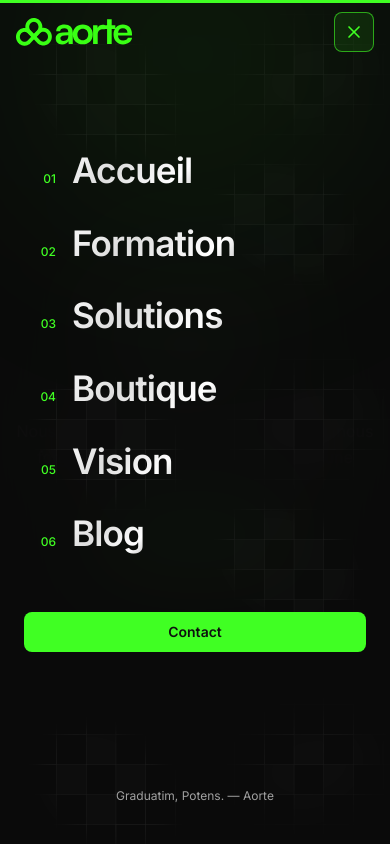
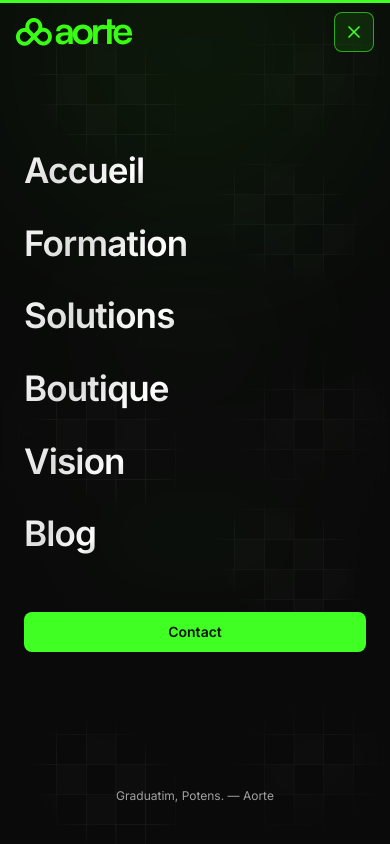
Before and after one commit to bazieebenezer/Aorte-africa, a Next.js app: page / in a window 390 px wide. Both pictures are taken after a click on the button "Ouvrir le menu". Shown: the top 844 px of the page. Built offline with nearby package versions, Linux system fonts and the light colour scheme.

Commit message:
Retrait des numeros des titres Presentation et des liens du menu mobile

```diff
--- a/src/components/navbar.tsx
+++ b/src/components/navbar.tsx
@@ -9,12 +9,12 @@ import { Button } from "@/components/ui/button";
 import { cn } from "@/lib/utils";
 
 const NAV_LINKS = [
-  { label: "Accueil", href: "/#home", index: "01" },
-  { label: "Formation", href: "/#learn", index: "02" },
-  { label: "Solutions", href: "/#solves", index: "03" },
-  { label: "Boutique", href: "/#market", index: "04" },
-  { label: "Vision", href: "/#dream", index: "05" },
-  { label: "Blog", href: "/blog", index: "06" },
+  { label: "Accueil", href: "/#home" },
+  { label: "Formation", href: "/#learn" },
+  { label: "Solutions", href: "/#solves" },
+  { label: "Boutique", href: "/#market" },
+  { label: "Vision", href: "/#dream" },
+  { label: "Blog", href: "/blog" },
 ];
 
 export function Navbar({ onContact }: { onContact: () => void }) {
@@ -125,11 +125,8 @@ export function Navbar({ onContact }: { onContact: () => void }) {
                   <Link
                     href={link.href}
                     onClick={close}
-                    className="group flex items-baseline gap-4 py-2 sm:py-3"
+                    className="group flex items-center gap-4 py-2 sm:py-3"
                   >
-                    <span className="w-8 shrink-0 text-right text-xs font-medium text-primary">
-                      {link.index}
-                    </span>
                     <span className="flex items-center gap-3 text-[clamp(2rem,9vw,3rem)] font-semibold tracking-tight transition-transform duration-300 group-hover:translate-x-3">
                       <span className="text-silver">{link.label}</span>
                       <ArrowUpRight className="size-6 opacity-0 transition-all duration-300 group-hover:opacity-100 sm:size-8" />
--- a/src/components/sections/presentation.tsx
+++ b/src/components/sections/presentation.tsx
@@ -11,7 +11,6 @@ import {
 
 const BOXES = [
   {
-    index: "01",
     title: "FONDATION",
     subtitle: "L'architecture d'un empire",
     text: (
@@ -24,7 +23,6 @@ const BOXES = [
     ),
   },
   {
-    index: "02",
     title: "FLUX VITAL",
     subtitle: "Une synergie indestructible",
     text: (
@@ -37,7 +35,6 @@ const BOXES = [
     ),
   },
   {
-    index: "03",
     title: "PHILOSOPHIE",
     subtitle: "La valeur comme seul horizon",
     text: (
@@ -50,7 +47,6 @@ const BOXES = [
     ),
   },
   {
-    index: "04",
     title: "EXPANSION",
     subtitle: "L'horizon de la domination",
     text: (
@@ -85,9 +81,6 @@ export function Presentation() {
           <motion.div key={box.title} variants={staggerChild} className="min-w-0">
             <TiltCard className="group h-full">
               <div className="mb-3 flex items-center gap-3 border-l-4 border-primary bg-gradient-to-r from-primary/5 to-transparent px-3 py-2 transition-colors duration-300 group-hover:from-primary/10">
-                <span className="text-xs font-semibold text-primary/70">
-                  {box.index}
-                </span>
                 <div>
                   <h3 className="text-silver text-sm font-semibold tracking-wide">
                     {box.title}
```
